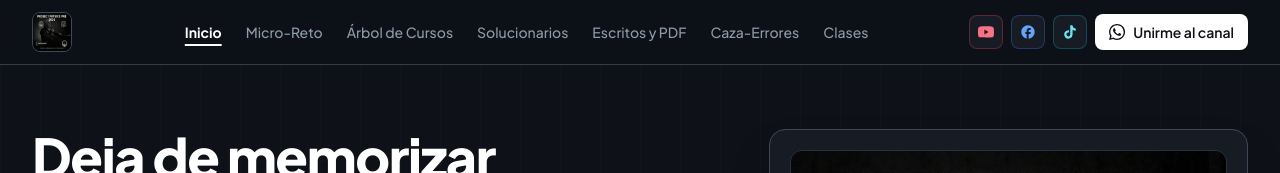
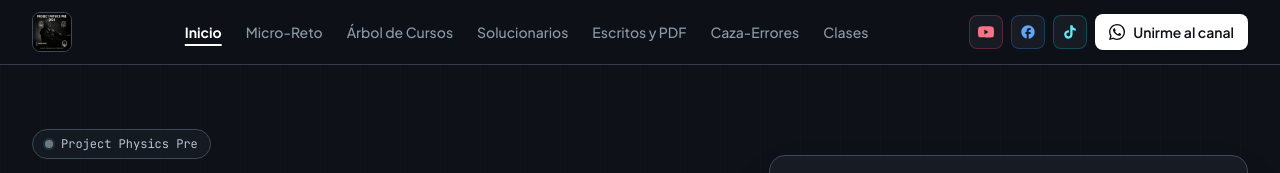
Before and after one commit to tioproject/projectweb9, a plain HTML site: page index.html in a window 1280 px wide. Shown: the top 173 px of the page. Drawn offline with nearby package versions, Linux system fonts and the light colour scheme; no server answers.

Commit message:
Update index.html

```diff
--- a/index.html
+++ b/index.html
@@ -140,7 +140,10 @@
 
           <!-- Left Column -->
           <div class="lg:col-span-7 space-y-6">
-
+                       <div class="inline-flex items-center gap-2 px-3 py-1.5 rounded-full border border-obsidian-700 bg-obsidian-900/90 text-xs font-mono text-silver-300">
+              <span class="w-2 h-2 rounded-full bg-slate-300 ring-2 ring-sky-400/30 animate-pulse"></span>
+              Project Physics Pre
+            </div>
 
             <h1 class="text-3xl sm:text-5xl lg:text-[3.35rem] font-extrabold tracking-tight text-white leading-[1.12]">
               Deja de memorizar fórmulas que olvidas en el examen. <span class="text-silver-400">Aprende a razonar ciencias.</span>
```
